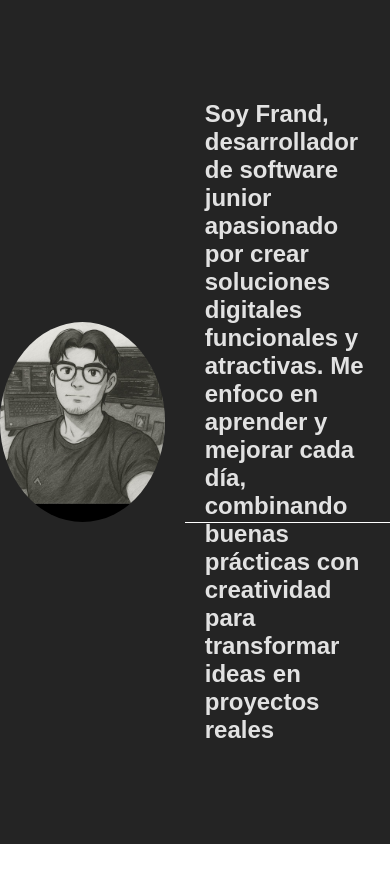
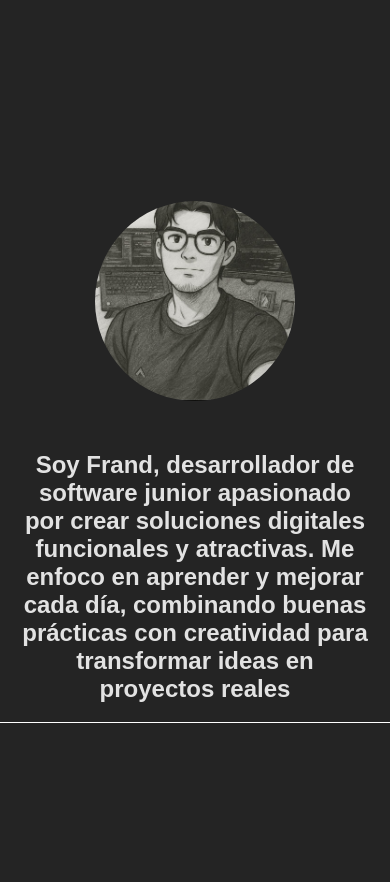
Before and after one commit to frand-lebaza/portfolio, a React (Vite) app: page / in a window 390 px wide. Shown: the top 882 px of the page. Before the commit the page ends 844 px from the top, so only its background shows below. Built offline with nearby package versions, Linux system fonts and the light colour scheme.

Commit message:
responsive home

```diff
--- a/src/pages/Home.jsx
+++ b/src/pages/Home.jsx
@@ -18,7 +18,6 @@ function Home() {
 export default Home;
 
 const PageContainer = styled.div`
-
     color-scheme: light dark;
     color: rgba(255, 255, 255, 0.87);
     background-color: #242424;
@@ -30,7 +29,13 @@ justify-content: center;
     align-items: center;
     gap: 5%;
 
-`
+    @media (max-width: 760px) {
+        flex-direction: column;   /* 👉 Se ponen uno debajo del otro */
+        gap: 30px;                /* más espacio entre ellos */
+        height: 100vh;             /* permite crecer según contenido */
+        padding: 40px 0;          /* agrega espacio vertical */
+    }
+`;
 
 const ContentOne = styled.div`
     background-image: url(${photo});
@@ -45,7 +50,7 @@ border-radius: 50%;
         width: 200px;
         height: 200px;
     }
-`
+`;
 
 const ContentTwo = styled.div`
     border-bottom: 1px solid white;
@@ -58,7 +63,8 @@ width: 50%;
     padding-inline: 20px;
 
     @media (max-width: 760px) {
-    width: 200px;
-    height: 200px;
+        width: 90%;          /* ocupa más ancho en móvil */
+        height: auto;        /* deja que crezca con el texto */
+        text-align: center;  /* centra el texto */
     }
-`
+`;
```
Lines whose indentation alone changed are shown as unchanged.
